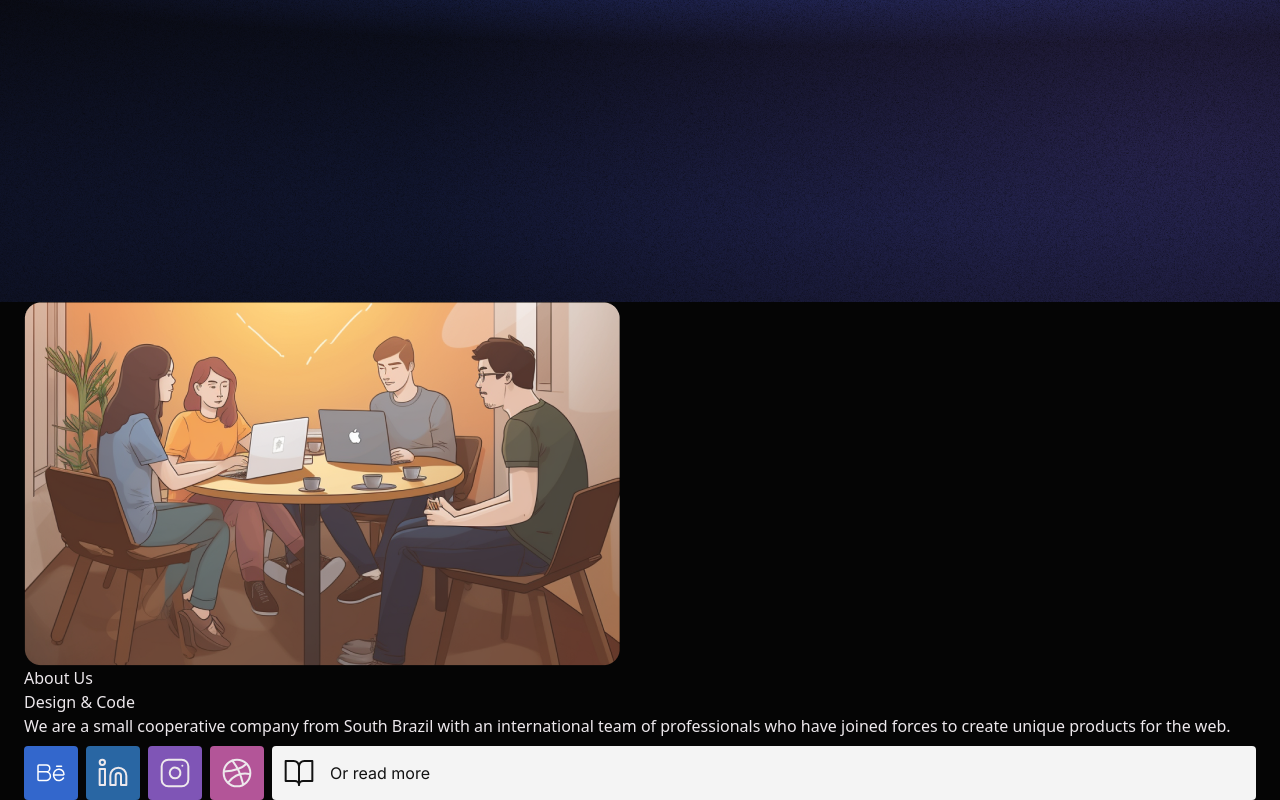
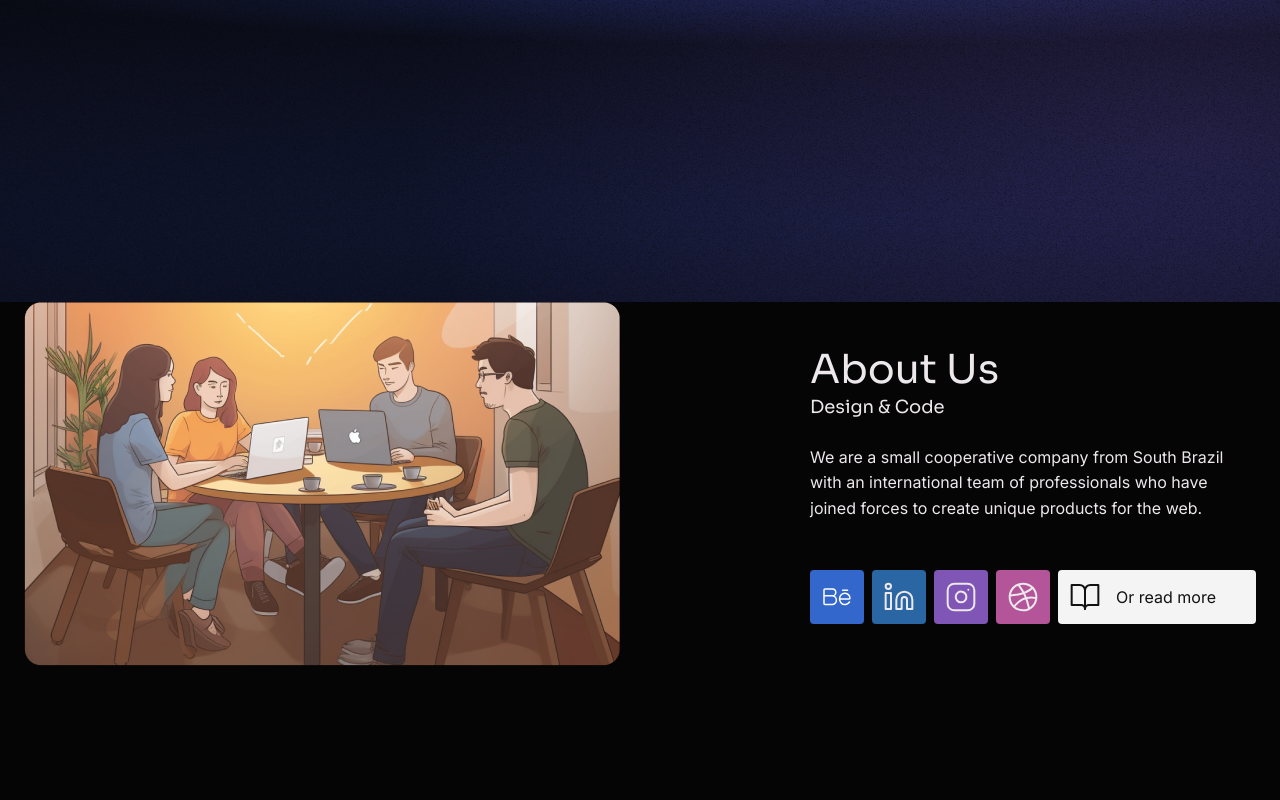
Before and after one commit to Migacz-Brothers/migacz-brothers, a Next.js app: page / in a window 1280 px wide. Shown: the part 466-1266 px from the top of the page. After the commit the page ends 1132 px from the top, so only its background shows below. Built offline with nearby package versions, Linux system fonts and the light colour scheme.

Commit message:
add AboutUs

```diff
--- a/components/AboutUs.tsx
+++ b/components/AboutUs.tsx
@@ -8,21 +8,31 @@ import Image from 'next/image';
 import Link from 'next/link';
 import cn from 'clsx';
 import { ReactNode } from 'react';
+import { h2, p } from './design-system';
 
 export default function AboutUs() {
   return (
     <section>
-      <div className='max-w-[1264px] mx-auto px-4'>
+      <div className='max-w-[1264px] mx-auto lg:px-4 px-8 flex lg:flex-row flex-col justify-between ld:gap-8 gap-4 items-baseline lg:items-center w-fit lg:w-full'>
         <Image src={AboutUsImage} alt={'A photo about group pro working'} />
-        <div>
-          <h2>About Us</h2>
-          <h3>Design & Code</h3>
-          <p>
-            We are a small cooperative company from South Brazil with an
-            international team of professionals who have joined forces to create
-            unique products for the web.
-          </p>
-          <ul className='flex md:gap-2 gap-[6px] pt-2'>
+        <div className='max-w-[446px]'>
+          <div>
+            <h2 className={cn(h2, '-mb-[2px]')}>About Us</h2>
+            <h3
+              className={
+                'font-header text-main leading-header text-base md:text-lg'
+              }
+            >
+              Design & Code
+            </h3>
+            <p className={cn(p, 'mt-2 lg:mt-[24px] lg:mb-[41px] ')}>
+              We are a small cooperative company from South Brazil with an
+              international team of professionals who have joined forces to
+              create unique products for the web.
+            </p>
+          </div>
+
+          <ul className='flex lg:gap-2 gap-[6px] pt-2'>
             <SocialLink className='bg-[#3367CC]'>
               <BehanceIcon />
             </SocialLink>
@@ -58,7 +68,7 @@ const SocialLink = ({ children, className, text }: SocialLinkProps) => {
   return (
     <li
       className={cn(
-        'rounded-[4px] font-body text-xs md:text-base leading-[12px]',
+        'rounded-[4px] font-body text-xs lg:text-base leading-[12px]',
         className
       )}
     >
@@ -66,7 +76,7 @@ const SocialLink = ({ children, className, text }: SocialLinkProps) => {
         href={'#'}
         className='w-full h-full flex flex-row gap-1 items-center'
       >
-        <div className='scale-75 md:scale-100 w-10 h-10 md:w-[54px] md:h-[54px] rounded-[4px] grid place-items-center'>
+        <div className='scale-75 xl:scale-100 w-10 h-10 xl:w-[54px] xl:h-[54px] rounded-[4px] grid place-items-center'>
           {children}
         </div>
         {text}
```
